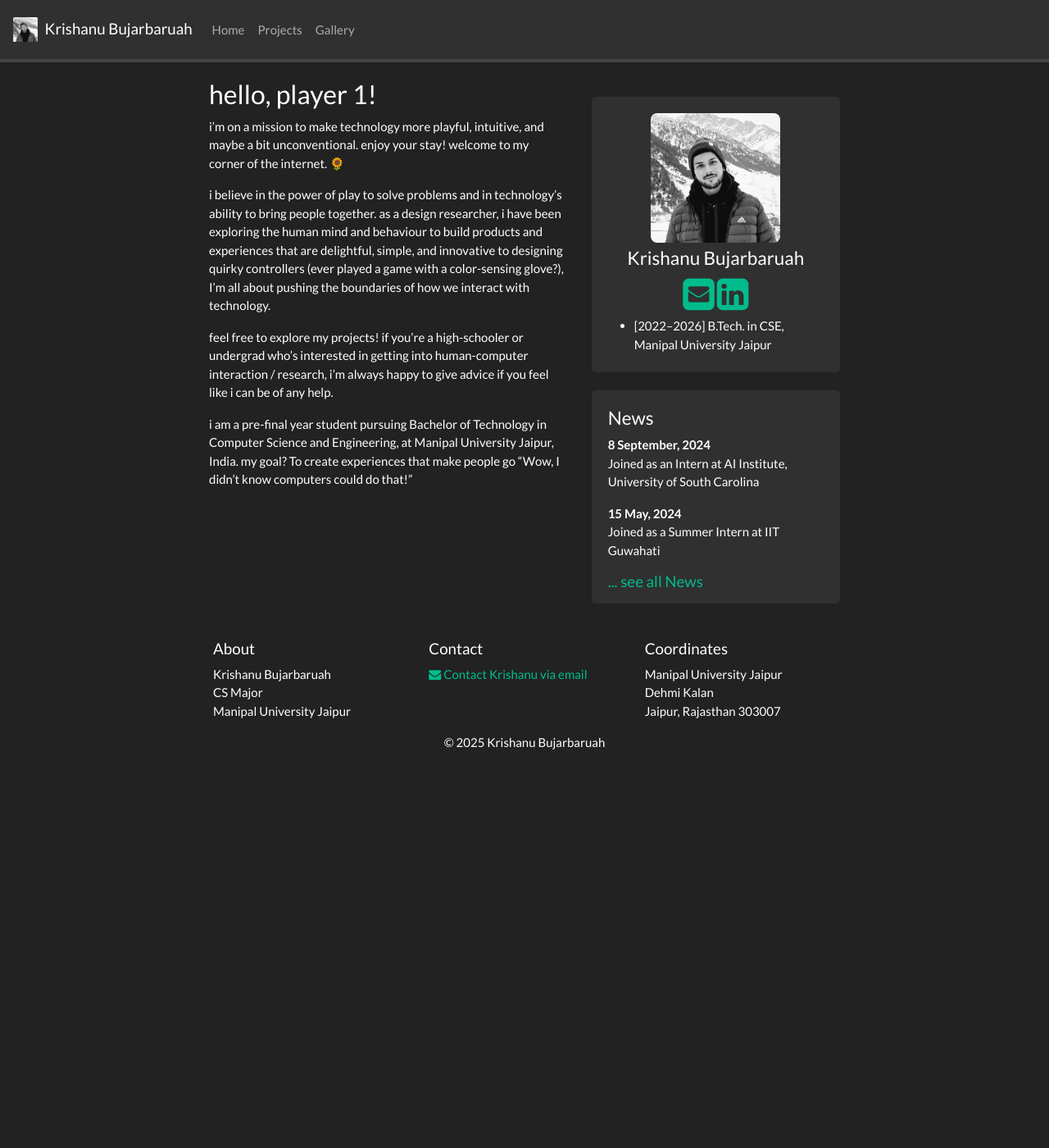
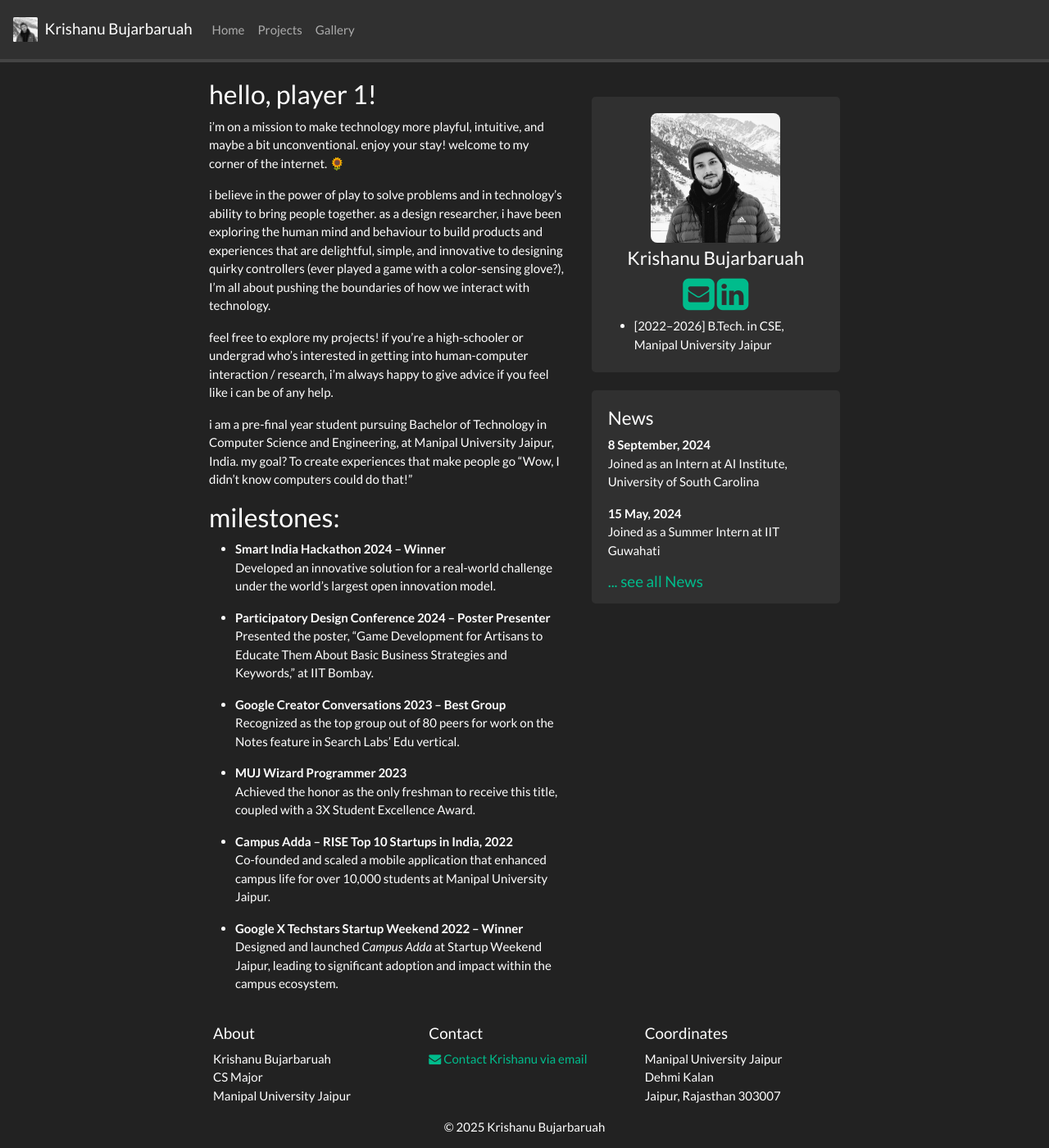
Before and after one commit to krishanubujarbaruah/krishanubujarbaruah.github.io, a Jekyll site: the page built from _pages/home.md, in a window 1280 px wide and 1400 px high. Shown: the whole window at 82% size. Built offline with Jekyll 4.4.1, drawn with Linux system fonts in a browser that asks for light colours; nearby versions of some CDN libraries; a style sheet for code colours, icons or effects is not loaded.

Commit message:
Update home.md

```diff
--- a/_pages/home.md
+++ b/_pages/home.md
@@ -15,3 +15,23 @@ feel free to explore my projects! if you're a high-schooler or undergrad who's i
 
 i am a pre-final year student pursuing Bachelor of Technology in Computer Science and Engineering, at Manipal University Jaipur, India.
 my goal? To create experiences that make people go "Wow, I didn't know computers could do that!"
+
+### milestones:
+
+- **Smart India Hackathon 2024 – Winner**
+  Developed an innovative solution for a real-world challenge under the world's largest open innovation model.
+
+- **Participatory Design Conference 2024 – Poster Presenter**
+  Presented the poster, "Game Development for Artisans to Educate Them About Basic Business Strategies and Keywords," at IIT Bombay.
+
+- **Google Creator Conversations 2023 – Best Group**
+  Recognized as the top group out of 80 peers for work on the Notes feature in Search Labs' Edu vertical.
+
+- **MUJ Wizard Programmer 2023**
+  Achieved the honor as the only freshman to receive this title, coupled with a 3X Student Excellence Award.
+
+- **Campus Adda – RISE Top 10 Startups in India, 2022**
+  Co-founded and scaled a mobile application that enhanced campus life for over 10,000 students at Manipal University Jaipur.
+
+- **Google X Techstars Startup Weekend 2022 – Winner**
+  Designed and launched *Campus Adda* at Startup Weekend Jaipur, leading to significant adoption and impact within the campus ecosystem.
```
